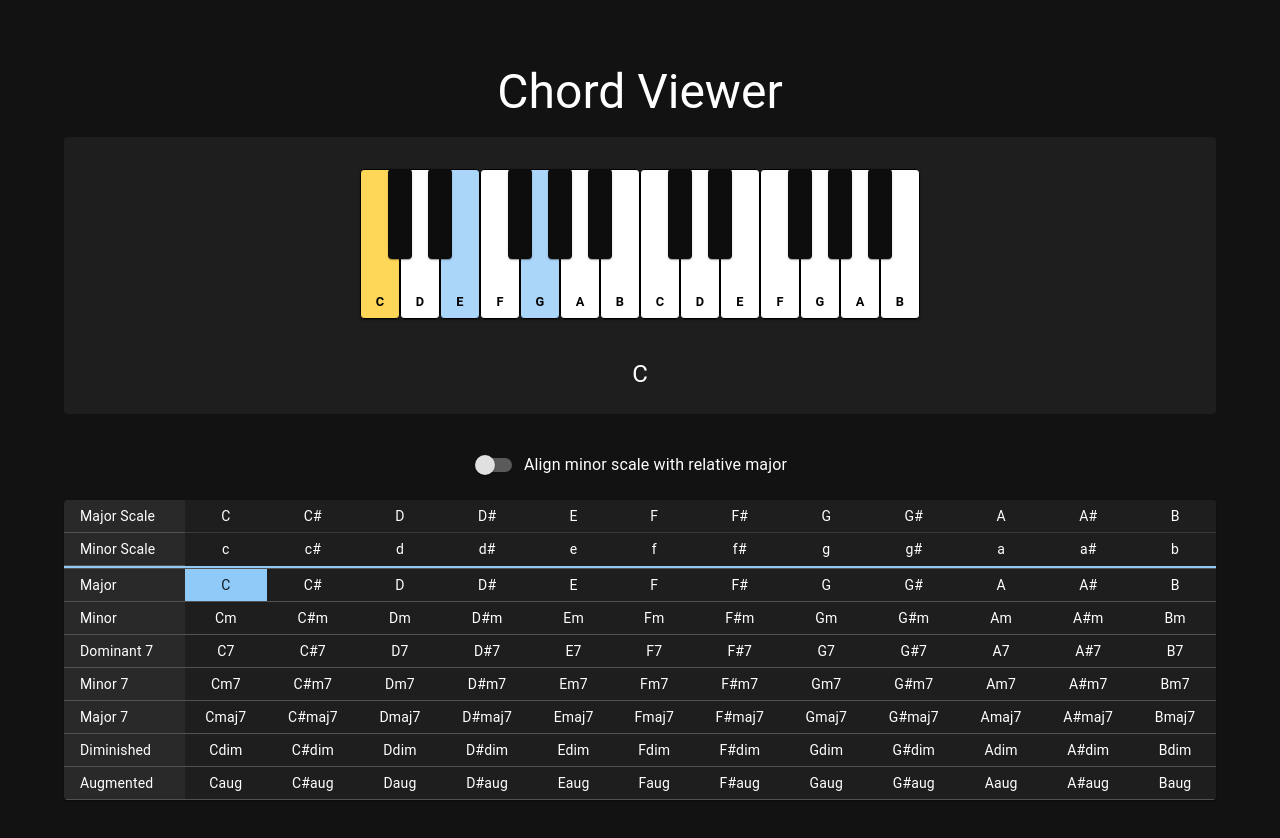
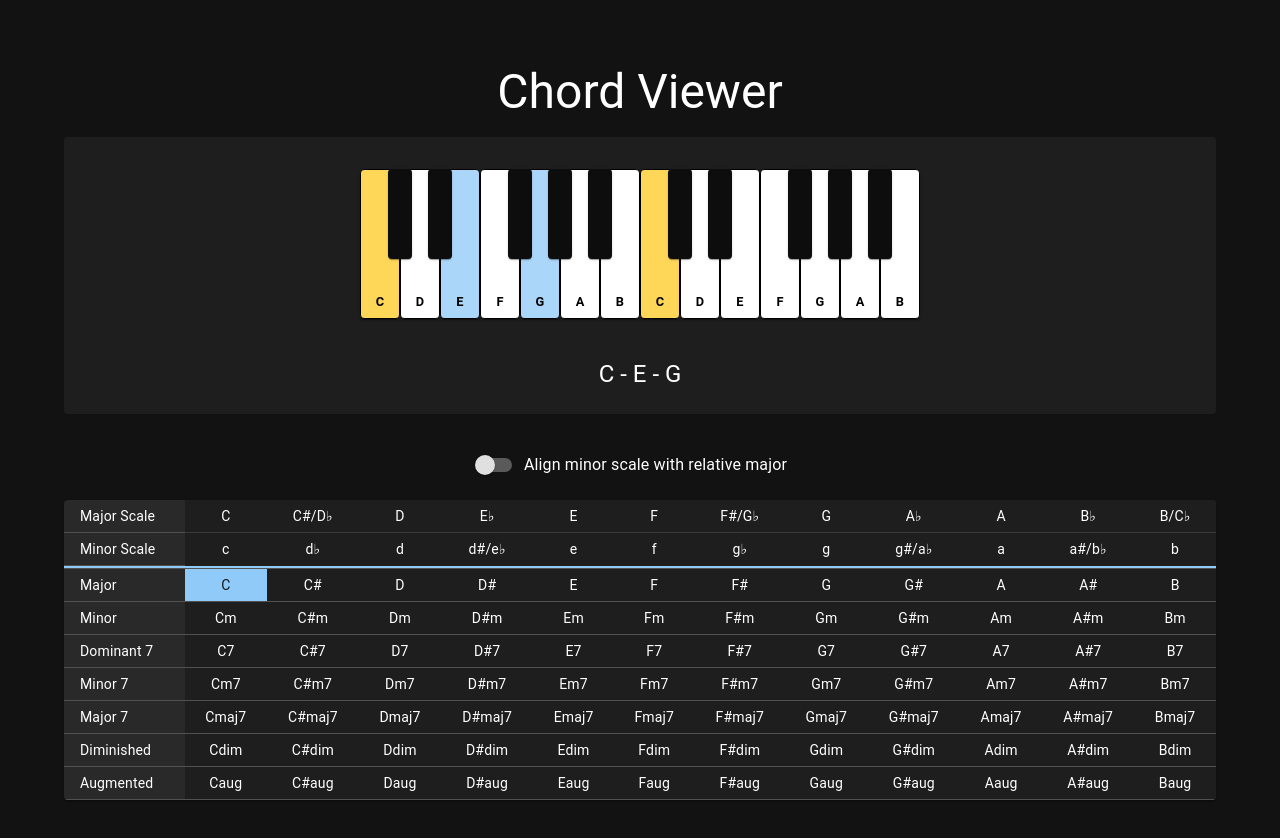
Before and after one commit to kasima/chord-viewer, a React (Vite) app: page / in a window 1280 px wide. Shown: the top 838 px of the page. Built offline with nearby package versions, Linux system fonts and the light colour scheme.

Commit message:
feat: Improve scale notation with proper enharmonic equivalents and lowercase minor scales

```diff
--- a/src/App.tsx
+++ b/src/App.tsx
@@ -55,10 +55,26 @@ const majorScaleIntervals = [0, 2, 4, 5, 7, 9, 11] // Major scale intervals: Roo
 
 const notes = ['C', 'C#', 'D', 'D#', 'E', 'F', 'F#', 'G', 'G#', 'A', 'A#', 'B']
 
+// Map of sharp notes to their flat equivalents
+const sharpToFlat: { [key: string]: string } = {
+  'C#': 'D♭',
+  'D#': 'E♭',
+  'F#': 'G♭',
+  'G#': 'A♭',
+  'A#': 'B♭'
+}
+
+// Notes that traditionally use flats in their scales
+const flatScaleRoots = ['F', 'B♭', 'E♭', 'A♭', 'D♭', 'G♭', 'C♭']
+
 function App() {
   const [selectedChord, setSelectedChord] = useState<string>('C')
   const [showingScale, setShowingScale] = useState(false)
   const [alignMinorScale, setAlignMinorScale] = useState(false)
+
+  const convertToFlatNotation = (note: string) => {
+    return sharpToFlat[note] || note
+  }
 
   const getMajorScaleNotes = (rootNote: string) => {
     const rootIndex = notes.indexOf(rootNote)
@@ -68,7 +84,10 @@ function App() {
       const noteIndex = (rootIndex + interval) % 12
       // If we've wrapped around (noteIndex < rootIndex), use the next octave
       const octave = noteIndex < rootIndex ? 5 : 4
-      return `${notes[noteIndex]}${octave}`
+      const note = notes[noteIndex]
+      // Convert to flat notation if the root note is in flatScaleRoots
+      const displayNote = flatScaleRoots.includes(rootNote) ? convertToFlatNotation(note) : note
+      return `${displayNote}${octave}`
     })
   }
 
@@ -93,8 +112,15 @@ function App() {
       const noteIndex = (rootIndex + interval) % 12
       // If we've wrapped around (noteIndex < rootIndex), use the next octave
       const octave = noteIndex < rootIndex ? 5 : 4
-      return `${notes[noteIndex]}${octave}`
+      const note = notes[noteIndex]
+      // Convert to flat notation if the root note is in flatScaleRoots
+      const displayNote = flatScaleRoots.includes(rootNote) ? convertToFlatNotation(note) : note
+      return `${displayNote}${octave}`
     })
+  }
+
+  const removeOctaveNumbers = (notes: string[]) => {
+    return notes.map(note => note.replace(/\d+$/, ''))
   }
 
   const handleChordSelect = (chord: string, isRootColumn: boolean) => {
@@ -118,7 +144,7 @@ function App() {
               />
             </Box>
             <Typography variant="h5" align="center" gutterBottom>
-              {selectedChord}
+              {removeOctaveNumbers(getHighlightedNotes(selectedChord)).join(' - ')}
             </Typography>
           </Paper>
           <Box sx={{ mb: 2, display: 'flex', justifyContent: 'center' }}>
--- a/src/components/ChordTable.tsx
+++ b/src/components/ChordTable.tsx
@@ -18,7 +18,34 @@ const commonChords = [
   { name: 'Augmented', symbol: 'aug' },
 ]
 
-const rootNotes = ['C', 'C#', 'D', 'D#', 'E', 'F', 'F#', 'G', 'G#', 'A', 'A#', 'B']
+const notes = ['C', 'C#', 'D', 'D#', 'E', 'F', 'F#', 'G', 'G#', 'A', 'A#', 'B']
+
+// Map of sharp notes to their flat equivalents
+const sharpToFlat: { [key: string]: string } = {
+  'C#': 'D♭',
+  'D#': 'E♭',
+  'F#': 'G♭',
+  'G#': 'A♭',
+  'A#': 'B♭'
+}
+
+// Notes that have enharmonic equivalents in the circle of fifths
+// Only including scales that are commonly known by both names
+const enharmonicEquivalents: { [key: string]: string } = {
+  'C#': 'D♭',
+  'F#': 'G♭',
+  'B': 'C♭'
+}
+
+// Notes that have enharmonic equivalents specifically for minor scales
+const minorEnharmonicEquivalents: { [key: string]: string } = {
+  'A#': 'B♭',
+  'D#': 'E♭',
+  'G#': 'A♭'
+}
+
+// Notes that traditionally use flats in their scales
+const flatScaleRoots = ['F', 'B♭', 'E♭', 'A♭', 'D♭', 'G♭', 'C♭']
 
 const ChordTable = ({ onChordSelect, selectedChord, showingScale, alignMinorScale }: ChordTableProps) => {
   const [focusPosition, setFocusPosition] = useState({ row: 0, col: 0 })
@@ -29,13 +56,45 @@ const ChordTable = ({ onChordSelect, selectedChord, showingScale, alignMinorScal
   const DIVIDER_ROW = 2;
   const FIRST_CHORD_ROW = 3;
 
+  const convertToFlatNotation = (note: string) => {
+    return sharpToFlat[note] || note
+  }
+
+  const getDisplayNote = (note: string, isScale: boolean, isMinor: boolean = false) => {
+    if (isScale) {
+      if (isMinor) {
+        // For minor scales, only show minor enharmonic equivalents
+        if (minorEnharmonicEquivalents[note]) {
+          return `${note}/${minorEnharmonicEquivalents[note]}`.toLowerCase()
+        }
+        // Convert sharp notes to flat notes for scales that traditionally use flats
+        const flatNote = convertToFlatNotation(note)
+        if (flatScaleRoots.includes(flatNote)) {
+          return flatNote.toLowerCase()
+        }
+        return note.toLowerCase()
+      } else {
+        // For major scales, show major enharmonic equivalents
+        if (enharmonicEquivalents[note]) {
+          return `${note}/${enharmonicEquivalents[note]}`
+        }
+        // Convert sharp notes to flat notes for scales that traditionally use flats
+        const flatNote = convertToFlatNotation(note)
+        if (flatScaleRoots.includes(flatNote)) {
+          return flatNote
+        }
+      }
+    }
+    return note
+  }
+
   const selectChordAtPosition = (row: number, col: number) => {
     // Skip the divider row
     if (row === DIVIDER_ROW) {
       return;
     }
 
-    const root = rootNotes[col];
+    const root = notes[col];
 
     if (row === MAJOR_SCALE_ROW) {
       onChordSelect(root, true);
@@ -51,7 +110,7 @@ const ChordTable = ({ onChordSelect, selectedChord, showingScale, alignMinorScal
   const handleKeyDown = (event: KeyboardEvent<HTMLDivElement>) => {
     event.preventDefault();
     const totalRows = FIRST_CHORD_ROW + commonChords.length;
-    const maxCol = rootNotes.length - 1;
+    const maxCol = notes.length - 1;
 
     let newRow = focusPosition.row;
     let newCol = focusPosition.col;
@@ -86,7 +145,7 @@ const ChordTable = ({ onChordSelect, selectedChord, showingScale, alignMinorScal
     if (selectedChord) {
       const root = selectedChord.charAt(0) + (selectedChord.charAt(1) === '#' ? '#' : '');
       const symbol = selectedChord.slice(root.length);
-      const colIndex = rootNotes.indexOf(root);
+      const colIndex = notes.indexOf(root);
 
       let rowIndex;
       if (showingScale) {
@@ -103,10 +162,10 @@ const ChordTable = ({ onChordSelect, selectedChord, showingScale, alignMinorScal
 
   const getMinorScaleRoots = () => {
     if (!alignMinorScale) {
-      return rootNotes;
+      return notes;
     }
     // Shift the minor scale roots by 3 semitones down to align with their relative major
-    return rootNotes.map((_, index) => rootNotes[(index - 3 + 12) % 12]);
+    return notes.map((_, index) => notes[(index - 3 + 12) % 12]);
   };
 
   return (
@@ -122,7 +181,7 @@ const ChordTable = ({ onChordSelect, selectedChord, showingScale, alignMinorScal
             <TableCell component="th" scope="row">
               Major Scale
             </TableCell>
-            {rootNotes.map((root) => (
+            {notes.map((root) => (
               <TableCell
                 key={root}
                 align="center"
@@ -130,14 +189,14 @@ const ChordTable = ({ onChordSelect, selectedChord, showingScale, alignMinorScal
                   cursor: 'pointer',
                   backgroundColor: showingScale && selectedChord === root ? 'primary.main' : 'background.paper',
                   color: showingScale && selectedChord === root ? 'primary.contrastText' : 'text.primary',
-                  border: showingScale && (selectedChord === root || selectedChord === rootNotes[(rootNotes.indexOf(root) - 3 + 12) % 12] + 'm') ? '2px solid' : 'none',
+                  border: showingScale && (selectedChord === root || selectedChord === notes[(notes.indexOf(root) - 3 + 12) % 12] + 'm') ? '2px solid' : 'none',
                   borderColor: 'secondary.main',
                   borderBottom: '1px solid',
                   borderBottomColor: 'divider',
                 }}
                 onClick={() => onChordSelect(root, true)}
               >
-                {root}
+                {getDisplayNote(root, true)}
               </TableCell>
             ))}
           </TableRow>
@@ -153,17 +212,17 @@ const ChordTable = ({ onChordSelect, selectedChord, showingScale, alignMinorScal
                   cursor: 'pointer',
                   backgroundColor: showingScale && selectedChord === root + 'm' ? 'primary.main' : 'background.paper',
                   color: showingScale && selectedChord === root + 'm' ? 'primary.contrastText' : 'text.primary',
-                  border: showingScale && selectedChord === rootNotes[(rootNotes.indexOf(root) + 3) % 12] ? '2px solid' : 'none',
+                  border: showingScale && selectedChord === notes[(notes.indexOf(root) + 3) % 12] ? '2px solid' : 'none',
                   borderColor: 'secondary.main',
                 }}
                 onClick={() => onChordSelect(root + 'm', true)}
               >
-                {root.toLowerCase()}
+                {getDisplayNote(root, true, true)}
               </TableCell>
             ))}
           </TableRow>
           <TableRow>
-            <TableCell colSpan={rootNotes.length + 1} sx={{ p: 0 }}>
+            <TableCell colSpan={notes.length + 1} sx={{ p: 0 }}>
               <Divider sx={{ borderColor: 'primary.main', borderWidth: 1 }} />
             </TableCell>
           </TableRow>
@@ -172,7 +231,7 @@ const ChordTable = ({ onChordSelect, selectedChord, showingScale, alignMinorScal
               <TableCell component="th" scope="row">
                 {chord.name}
               </TableCell>
-              {rootNotes.map((root) => {
+              {notes.map((root) => {
                 const fullChord = root + chord.symbol
                 return (
                   <TableCell
--- a/src/components/PianoKeyboard.tsx
+++ b/src/components/PianoKeyboard.tsx
@@ -69,7 +69,7 @@ const PianoKeyboard = ({ highlightedNotes, rootNote }: PianoKeyboardProps) => {
 
   const getKeyClassName = (note: string, octaveIndex: number) => {
     const fullNote = `${note}${octave + octaveIndex}`
-    if (rootNote && note === rootNote && octaveIndex === 0) {
+    if (rootNote && note === rootNote) {
       return 'root'
     }
     return highlightedNotes.includes(fullNote) ? 'highlighted' : ''
```
